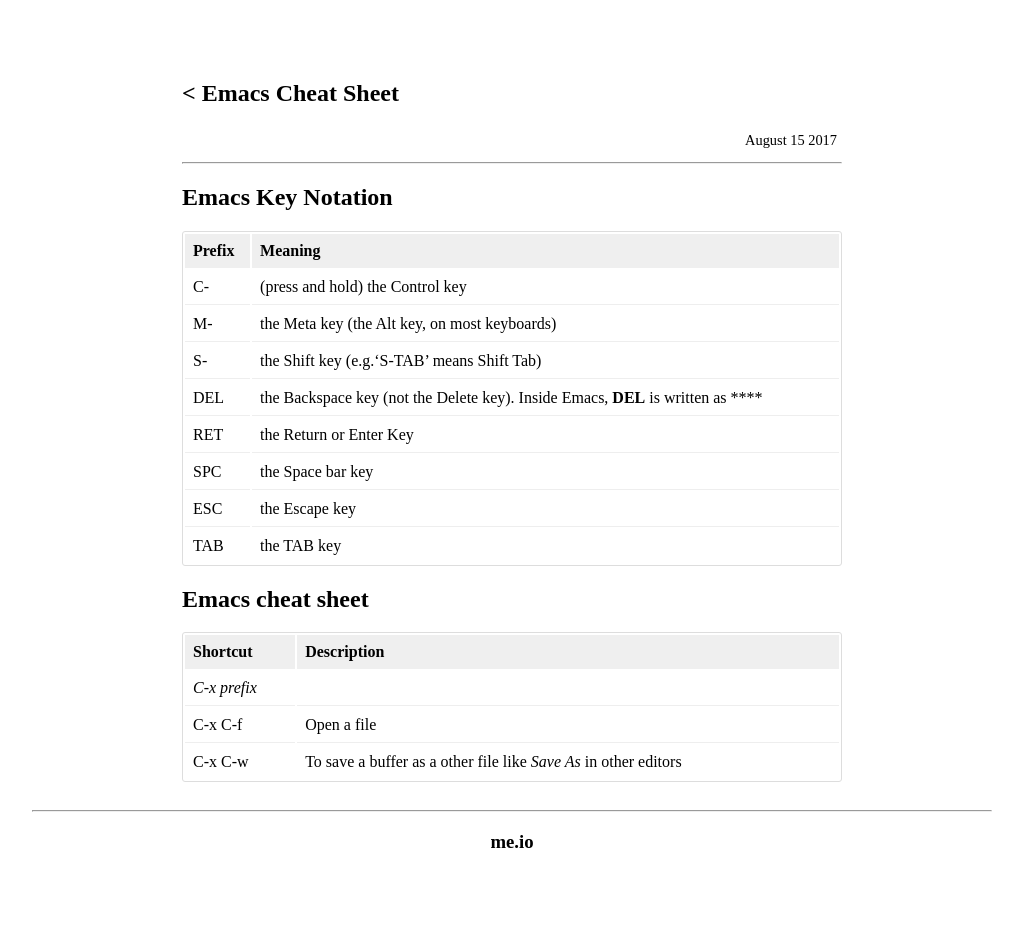
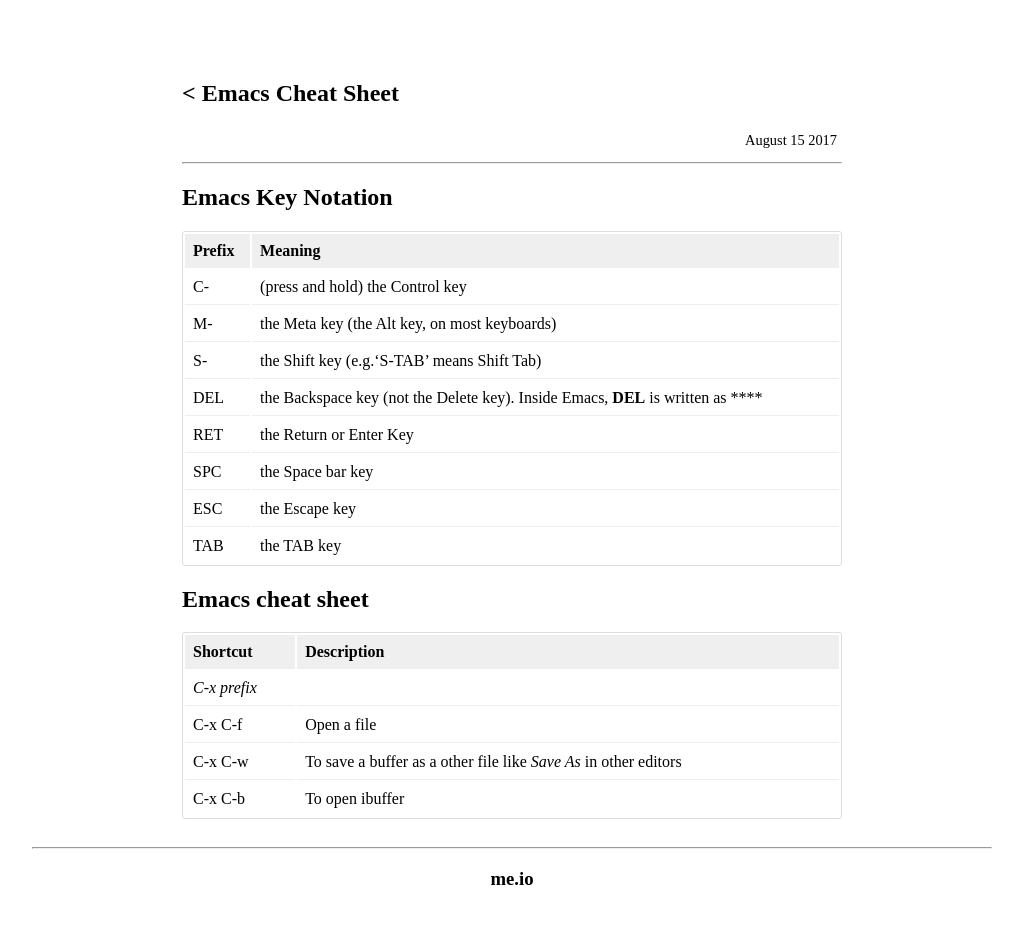
Before and after one commit to congdv/congdv.github.io, a Jekyll site: the page built from _posts/2017-08-15-emacs-cheat-sheet.md, in a window 1280 px wide. Shown: the whole page, without its empty margins (128-1151 px from the left). Built offline with Jekyll 4.4.1, drawn with Linux system fonts in a browser that asks for light colours; before the commit the page ends 912 px from its top, so only the background shows below that.

Commit message:
Update 2017-08-15-emacs-cheat-sheet.md

```diff
--- a/_posts/2017-08-15-emacs-cheat-sheet.md
+++ b/_posts/2017-08-15-emacs-cheat-sheet.md
@@ -26,3 +26,4 @@
 |*C-x prefix* | |
 |C-x C-f| Open a file|
 |C-x C-w| To save a buffer as a other file like *Save As* in other editors|
+|C-x C-b| To open ibuffer|
```
